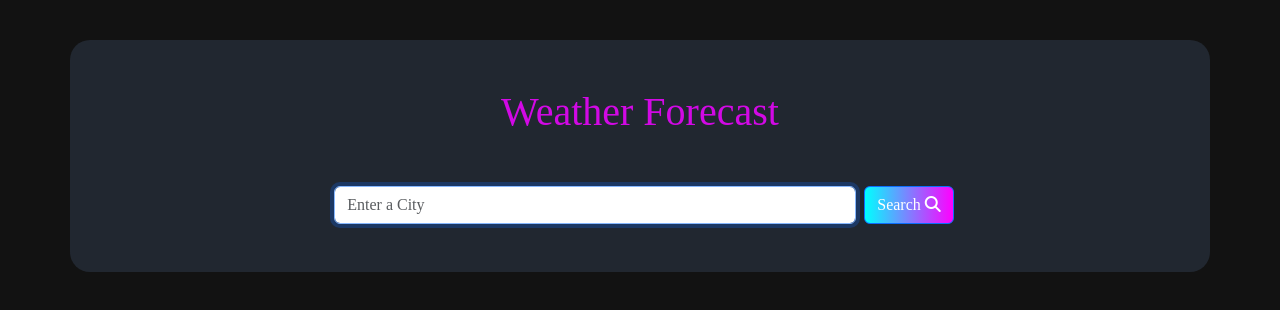
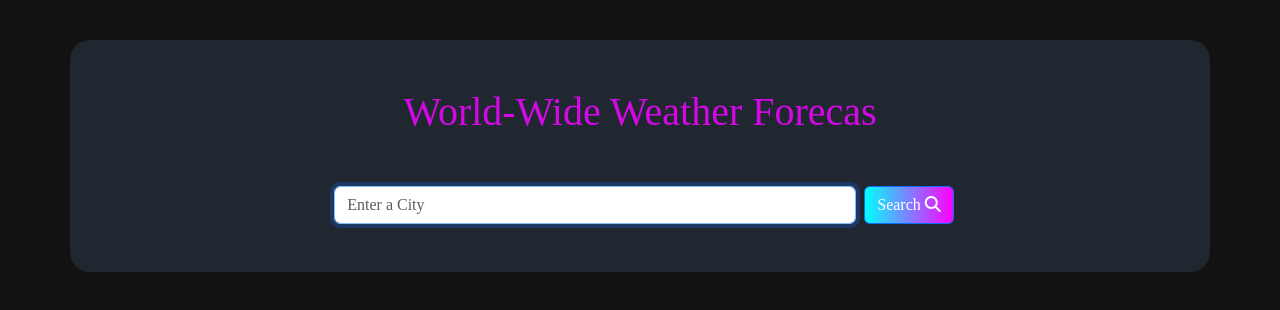
Before and after one commit to pawanbasnet333/weather-forecast, a Vue app: page / in a window 1280 px wide. Shown: the top 310 px of the page. Built offline with nearby package versions, Linux system fonts and the light colour scheme.

Commit message:
change header

```diff
--- a/src/App.vue
+++ b/src/App.vue
@@ -37,7 +37,7 @@ export default {
     },
     startTypingAnimation() {
       const options = {
-        strings: ['Weather Forecast'],
+        strings: ['World-Wide Weather Forecast'],
         typeSpeed: 150, // Speed of typing in milliseconds
         showCursor: false, // Hide the cursor
         onComplete: () => {
```
